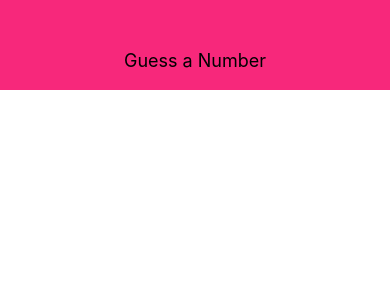
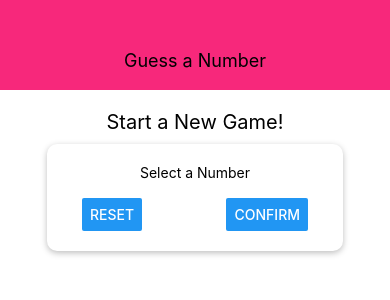
Before and after one commit to vasanimit9/guess-a-number-app, a React Native app: screen / in a window 390 px wide. Shown: the top 300 px of the page. Built offline with nearby package versions, Linux system fonts and the light colour scheme.

Commit message:
checkpoint

```diff
--- a/App.js
+++ b/App.js
@@ -1,12 +1,15 @@
 import { StatusBar } from 'expo-status-bar';
 import React from 'react';
 import { StyleSheet, View } from 'react-native';
+
 import Header from './components/Header';
+import StartGameScreen from './screens/StartGameScreen';
 
 export default function App() {
   return (
     <View style={styles.screen}>
       <Header title='Guess a Number' />
+      <StartGameScreen />
       <StatusBar style="auto" />
     </View>
   );
--- /dev/null
+++ b/components/Card.js
@@ -0,0 +1,23 @@
+import React from 'react';
+import { StyleSheet, View } from 'react-native';
+
+const Card = props => (
+  <View style={{...styles.card, ...props.style}}>
+    {props.children}
+  </View>
+);
+
+const styles = StyleSheet.create({
+  card: {
+    shadowColor: 'black',
+    shadowOffset: { width: 0, height: 2, },
+    shadowRadius: 6,
+    shadowOpacity: 0.26,
+    backgroundColor: 'white',
+    elevation: 5,
+    padding: 20,
+    borderRadius: 10,
+  }
+});
+
+export default Card;
--- /dev/null
+++ b/screens/StartGameScreen.js
@@ -0,0 +1,45 @@
+import React from 'react';
+import { Button, StyleSheet, Text, TextInput, View } from 'react-native';
+
+import Card from '../components/Card';
+
+const StartGameScreen = props => {
+  return (
+    <View style={styles.screen}>
+      <Text style={styles.title}>Start a New Game!</Text>
+      <Card style={styles.inputContainer}>
+        <Text>Select a Number</Text>
+        <TextInput />
+        <View style={styles.buttonContainer}>
+          <Button title="Reset" onPress={() => { }} />
+          <Button title="Confirm" onPress={() => { }} />
+        </View>
+      </Card>
+    </View>
+  );
+}
+
+const styles = StyleSheet.create({
+  screen: {
+    flex: 1,
+    padding: 10,
+    alignItems: 'center',
+  },
+  title: {
+    fontSize: 20,
+    marginVertical: 10,
+  },
+  inputContainer: {
+    width: 300,
+    maxWidth: '80%',
+    alignItems: 'center',
+  },
+  buttonContainer: {
+    flexDirection: 'row',
+    width: '100%',
+    justifyContent: 'space-between',
+    paddingHorizontal: 15,
+  },
+});
+
+export default StartGameScreen;
```
